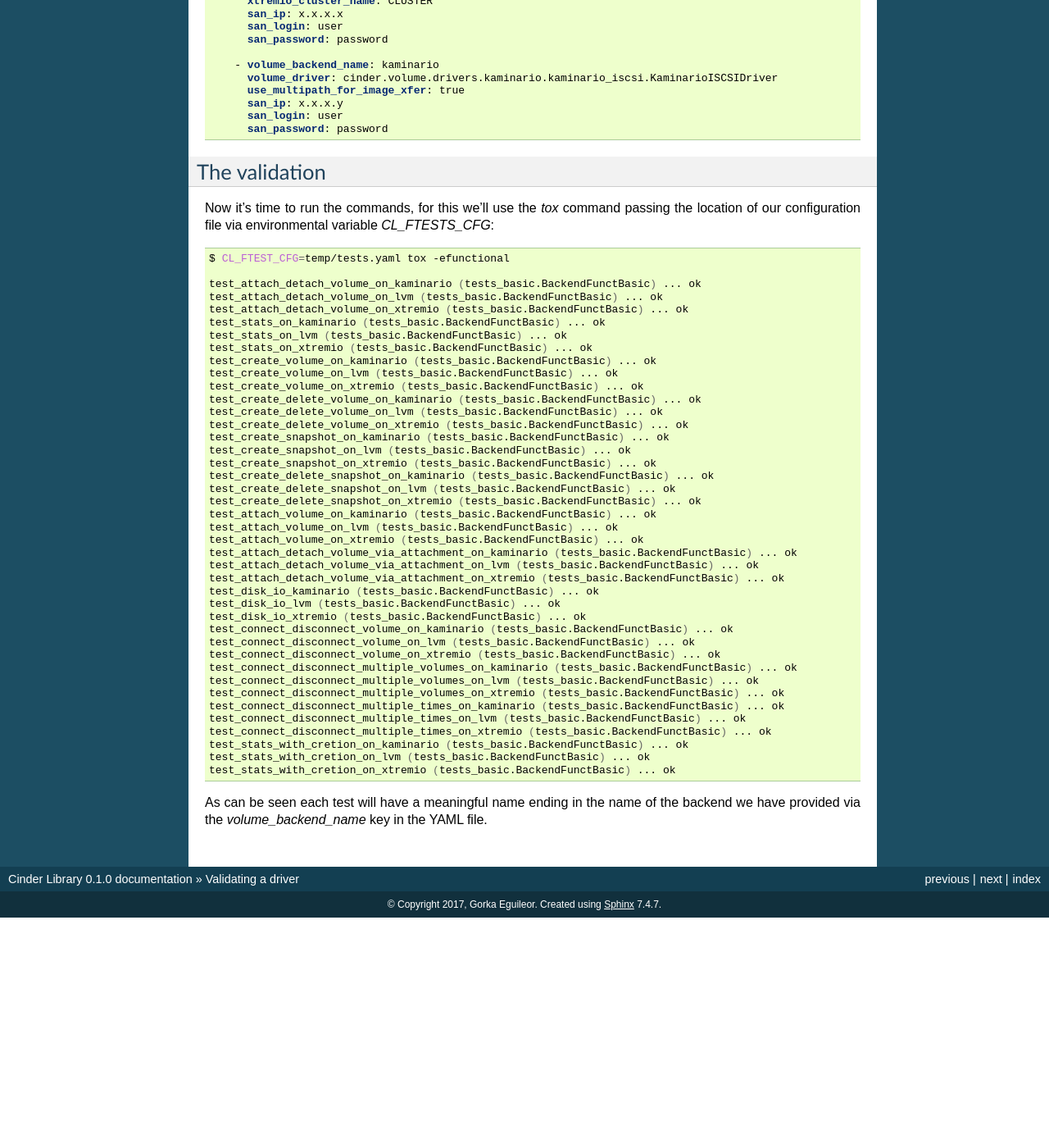
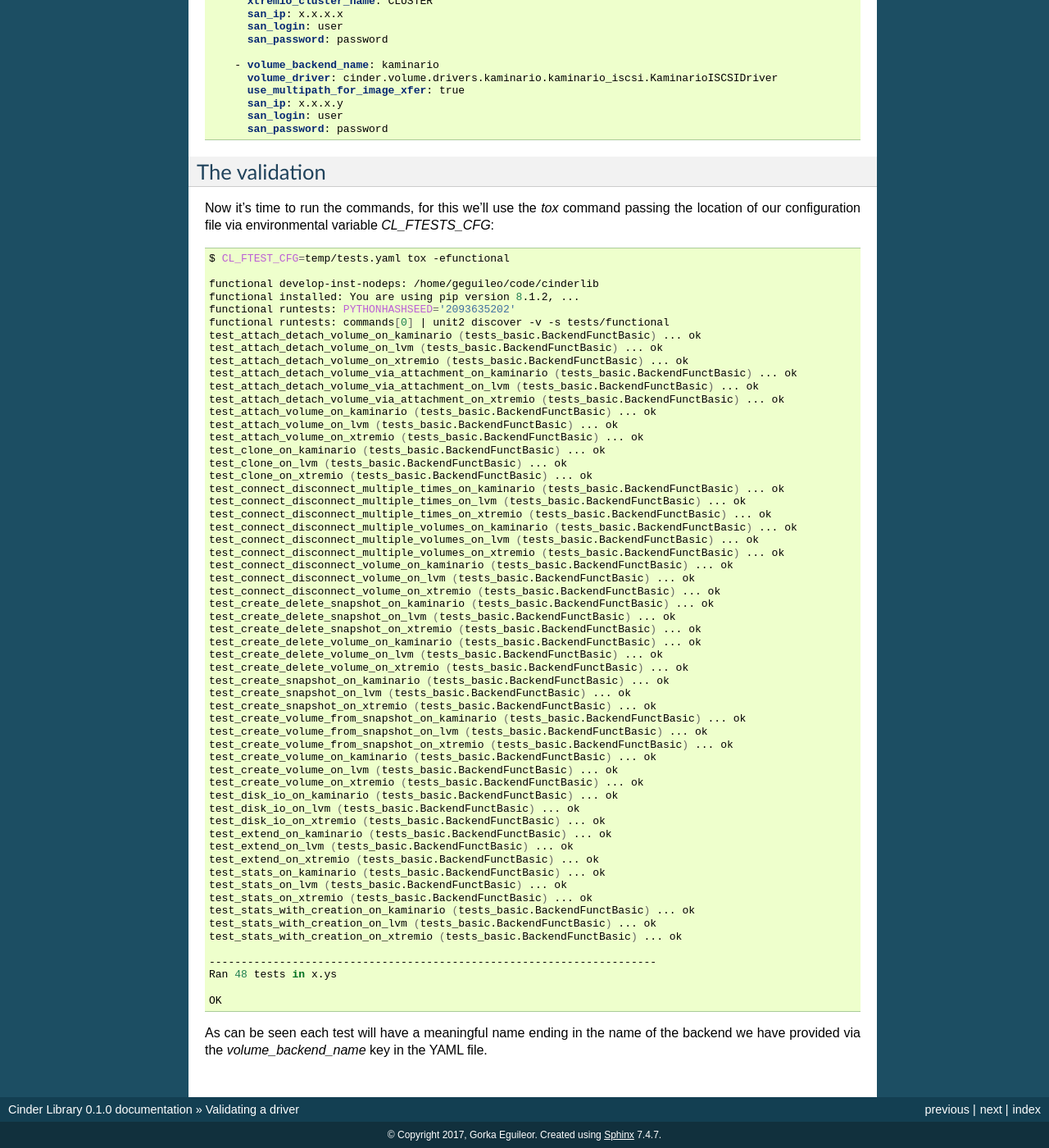
Before and after one commit to Akrog/cinderlib, a Sphinx documentation site: the page built from docs/validating_backends.rst, in a window 1280 px wide and 1400 px high, scrolled down 1641 px. Shown: the whole window at 82% size. Built offline with Sphinx 7.4.7, drawn with Linux system fonts in a browser that asks for light colours; before the commit the page ends 2760 px from its top, so only the background shows below that.

Commit message:
Add more funtional tests
This patch adds 4 new functional tests:

- Stats proper update after volume creation
- Extend volume operation
- Volume cloning
- Creating a volume from snapshot

It also improves the create volume tests to check the size of the newly
created volume.

```diff
--- a/docs/validating_backends.rst
+++ b/docs/validating_backends.rst
@@ -132,45 +132,63 @@ the location of our configuration file via environmental variable
 
    $ CL_FTEST_CFG=temp/tests.yaml tox -efunctional
 
+   functional develop-inst-nodeps: /home/geguileo/code/cinderlib
+   functional installed: You are using pip version 8.1.2, ...
+   functional runtests: PYTHONHASHSEED='2093635202'
+   functional runtests: commands[0] | unit2 discover -v -s tests/functional
    test_attach_detach_volume_on_kaminario (tests_basic.BackendFunctBasic) ... ok
    test_attach_detach_volume_on_lvm (tests_basic.BackendFunctBasic) ... ok
    test_attach_detach_volume_on_xtremio (tests_basic.BackendFunctBasic) ... ok
-   test_stats_on_kaminario (tests_basic.BackendFunctBasic) ... ok
-   test_stats_on_lvm (tests_basic.BackendFunctBasic) ... ok
-   test_stats_on_xtremio (tests_basic.BackendFunctBasic) ... ok
-   test_create_volume_on_kaminario (tests_basic.BackendFunctBasic) ... ok
-   test_create_volume_on_lvm (tests_basic.BackendFunctBasic) ... ok
-   test_create_volume_on_xtremio (tests_basic.BackendFunctBasic) ... ok
+   test_attach_detach_volume_via_attachment_on_kaminario (tests_basic.BackendFunctBasic) ... ok
+   test_attach_detach_volume_via_attachment_on_lvm (tests_basic.BackendFunctBasic) ... ok
+   test_attach_detach_volume_via_attachment_on_xtremio (tests_basic.BackendFunctBasic) ... ok
+   test_attach_volume_on_kaminario (tests_basic.BackendFunctBasic) ... ok
+   test_attach_volume_on_lvm (tests_basic.BackendFunctBasic) ... ok
+   test_attach_volume_on_xtremio (tests_basic.BackendFunctBasic) ... ok
+   test_clone_on_kaminario (tests_basic.BackendFunctBasic) ... ok
+   test_clone_on_lvm (tests_basic.BackendFunctBasic) ... ok
+   test_clone_on_xtremio (tests_basic.BackendFunctBasic) ... ok
+   test_connect_disconnect_multiple_times_on_kaminario (tests_basic.BackendFunctBasic) ... ok
+   test_connect_disconnect_multiple_times_on_lvm (tests_basic.BackendFunctBasic) ... ok
+   test_connect_disconnect_multiple_times_on_xtremio (tests_basic.BackendFunctBasic) ... ok
+   test_connect_disconnect_multiple_volumes_on_kaminario (tests_basic.BackendFunctBasic) ... ok
+   test_connect_disconnect_multiple_volumes_on_lvm (tests_basic.BackendFunctBasic) ... ok
+   test_connect_disconnect_multiple_volumes_on_xtremio (tests_basic.BackendFunctBasic) ... ok
+   test_connect_disconnect_volume_on_kaminario (tests_basic.BackendFunctBasic) ... ok
+   test_connect_disconnect_volume_on_lvm (tests_basic.BackendFunctBasic) ... ok
+   test_connect_disconnect_volume_on_xtremio (tests_basic.BackendFunctBasic) ... ok
+   test_create_delete_snapshot_on_kaminario (tests_basic.BackendFunctBasic) ... ok
+   test_create_delete_snapshot_on_lvm (tests_basic.BackendFunctBasic) ... ok
+   test_create_delete_snapshot_on_xtremio (tests_basic.BackendFunctBasic) ... ok
    test_create_delete_volume_on_kaminario (tests_basic.BackendFunctBasic) ... ok
    test_create_delete_volume_on_lvm (tests_basic.BackendFunctBasic) ... ok
    test_create_delete_volume_on_xtremio (tests_basic.BackendFunctBasic) ... ok
    test_create_snapshot_on_kaminario (tests_basic.BackendFunctBasic) ... ok
    test_create_snapshot_on_lvm (tests_basic.BackendFunctBasic) ... ok
    test_create_snapshot_on_xtremio (tests_basic.BackendFunctBasic) ... ok
-   test_create_delete_snapshot_on_kaminario (tests_basic.BackendFunctBasic) ... ok
-   test_create_delete_snapshot_on_lvm (tests_basic.BackendFunctBasic) ... ok
-   test_create_delete_snapshot_on_xtremio (tests_basic.BackendFunctBasic) ... ok
-   test_attach_volume_on_kaminario (tests_basic.BackendFunctBasic) ... ok
-   test_attach_volume_on_lvm (tests_basic.BackendFunctBasic) ... ok
-   test_attach_volume_on_xtremio (tests_basic.BackendFunctBasic) ... ok
-   test_attach_detach_volume_via_attachment_on_kaminario (tests_basic.BackendFunctBasic) ... ok
-   test_attach_detach_volume_via_attachment_on_lvm (tests_basic.BackendFunctBasic) ... ok
-   test_attach_detach_volume_via_attachment_on_xtremio (tests_basic.BackendFunctBasic) ... ok
-   test_disk_io_kaminario (tests_basic.BackendFunctBasic) ... ok
-   test_disk_io_lvm (tests_basic.BackendFunctBasic) ... ok
-   test_disk_io_xtremio (tests_basic.BackendFunctBasic) ... ok
-   test_connect_disconnect_volume_on_kaminario (tests_basic.BackendFunctBasic) ... ok
-   test_connect_disconnect_volume_on_lvm (tests_basic.BackendFunctBasic) ... ok
-   test_connect_disconnect_volume_on_xtremio (tests_basic.BackendFunctBasic) ... ok
-   test_connect_disconnect_multiple_volumes_on_kaminario (tests_basic.BackendFunctBasic) ... ok
-   test_connect_disconnect_multiple_volumes_on_lvm (tests_basic.BackendFunctBasic) ... ok
-   test_connect_disconnect_multiple_volumes_on_xtremio (tests_basic.BackendFunctBasic) ... ok
-   test_connect_disconnect_multiple_times_on_kaminario (tests_basic.BackendFunctBasic) ... ok
-   test_connect_disconnect_multiple_times_on_lvm (tests_basic.BackendFunctBasic) ... ok
-   test_connect_disconnect_multiple_times_on_xtremio (tests_basic.BackendFunctBasic) ... ok
-   test_stats_with_cretion_on_kaminario (tests_basic.BackendFunctBasic) ... ok
-   test_stats_with_cretion_on_lvm (tests_basic.BackendFunctBasic) ... ok
-   test_stats_with_cretion_on_xtremio (tests_basic.BackendFunctBasic) ... ok
+   test_create_volume_from_snapshot_on_kaminario (tests_basic.BackendFunctBasic) ... ok
+   test_create_volume_from_snapshot_on_lvm (tests_basic.BackendFunctBasic) ... ok
+   test_create_volume_from_snapshot_on_xtremio (tests_basic.BackendFunctBasic) ... ok
+   test_create_volume_on_kaminario (tests_basic.BackendFunctBasic) ... ok
+   test_create_volume_on_lvm (tests_basic.BackendFunctBasic) ... ok
+   test_create_volume_on_xtremio (tests_basic.BackendFunctBasic) ... ok
+   test_disk_io_on_kaminario (tests_basic.BackendFunctBasic) ... ok
+   test_disk_io_on_lvm (tests_basic.BackendFunctBasic) ... ok
+   test_disk_io_on_xtremio (tests_basic.BackendFunctBasic) ... ok
+   test_extend_on_kaminario (tests_basic.BackendFunctBasic) ... ok
+   test_extend_on_lvm (tests_basic.BackendFunctBasic) ... ok
+   test_extend_on_xtremio (tests_basic.BackendFunctBasic) ... ok
+   test_stats_on_kaminario (tests_basic.BackendFunctBasic) ... ok
+   test_stats_on_lvm (tests_basic.BackendFunctBasic) ... ok
+   test_stats_on_xtremio (tests_basic.BackendFunctBasic) ... ok
+   test_stats_with_creation_on_kaminario (tests_basic.BackendFunctBasic) ... ok
+   test_stats_with_creation_on_lvm (tests_basic.BackendFunctBasic) ... ok
+   test_stats_with_creation_on_xtremio (tests_basic.BackendFunctBasic) ... ok
+
+   ----------------------------------------------------------------------
+   Ran 48 tests in x.ys
+
+   OK
 
 As can be seen each test will have a meaningful name ending in the name of the
 backend we have provided via the `volume_backend_name` key in the YAML file.
```
Also changed, not shown: 2 other files.
